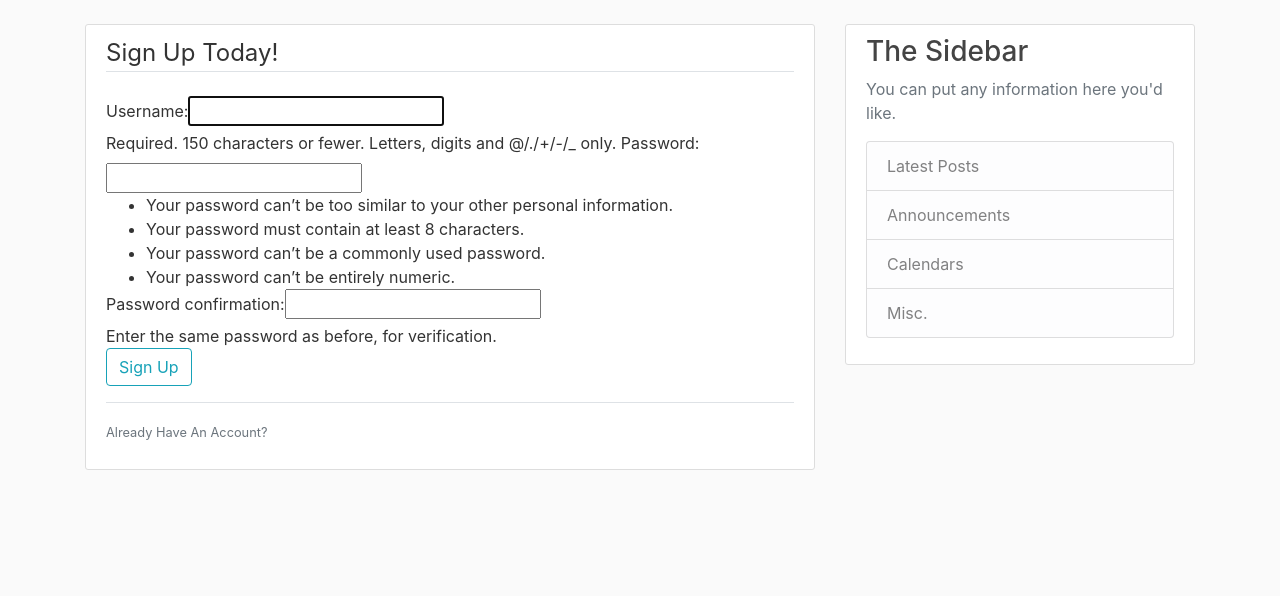
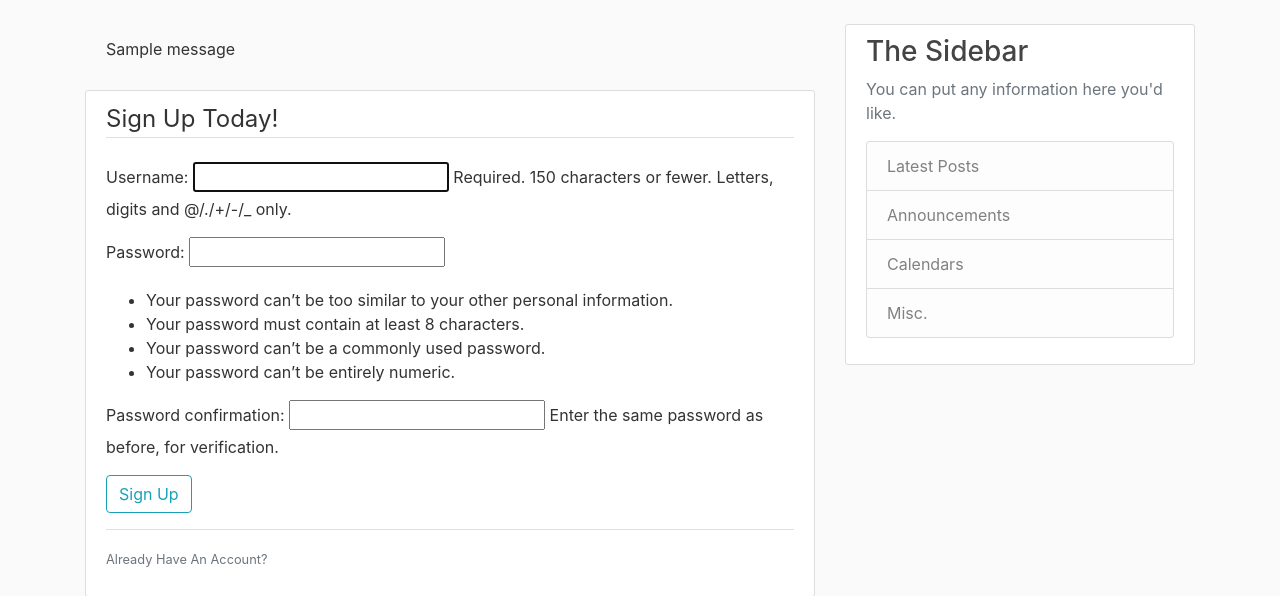
Before and after one commit to MalikMAlna/blogick, a Django app: page /register/ in a window 1280 px wide. Shown: the part 56-652 px from the top of the page. Run offline with Django 3.2, Linux system fonts and the light colour scheme; tables that the repository leaves empty hold one stand-in row (values such as "Sample post"); one stand-in notice (Sample message) is shown; some libraries are stand-ins or nearby versions.

Commit message:
Basic Register Setup, Will be using AbstractBaseUser for custom user model

```diff
--- a/authentication/templates/authentication/register.html
+++ b/authentication/templates/authentication/register.html
@@ -7,7 +7,7 @@
             <legend class="border-bottom mb-4">
                 Sign Up Today!
             </legend>
-            {{ form }}
+            {{ form.as_p }}
             <fieldset>
                 <div class="form-group">
                     <button class="btn btn-outline-info" type="submit">Sign Up</button>
--- a/blog/templates/blog/base.html
+++ b/blog/templates/blog/base.html
@@ -63,6 +63,11 @@
 <main role="main" class="container">
   <div class="row">
     <div class="col-md-8">
+    {% if messages %}
+      {% for message in messages %}
+        <div class="alert alert-{{ messsage.tags }}"> {{ message }}</div>
+      {% endfor %}
+    {% endif %}
       {% block content %}{% endblock %}
     </div>
     <div class="col-md-4">
```
